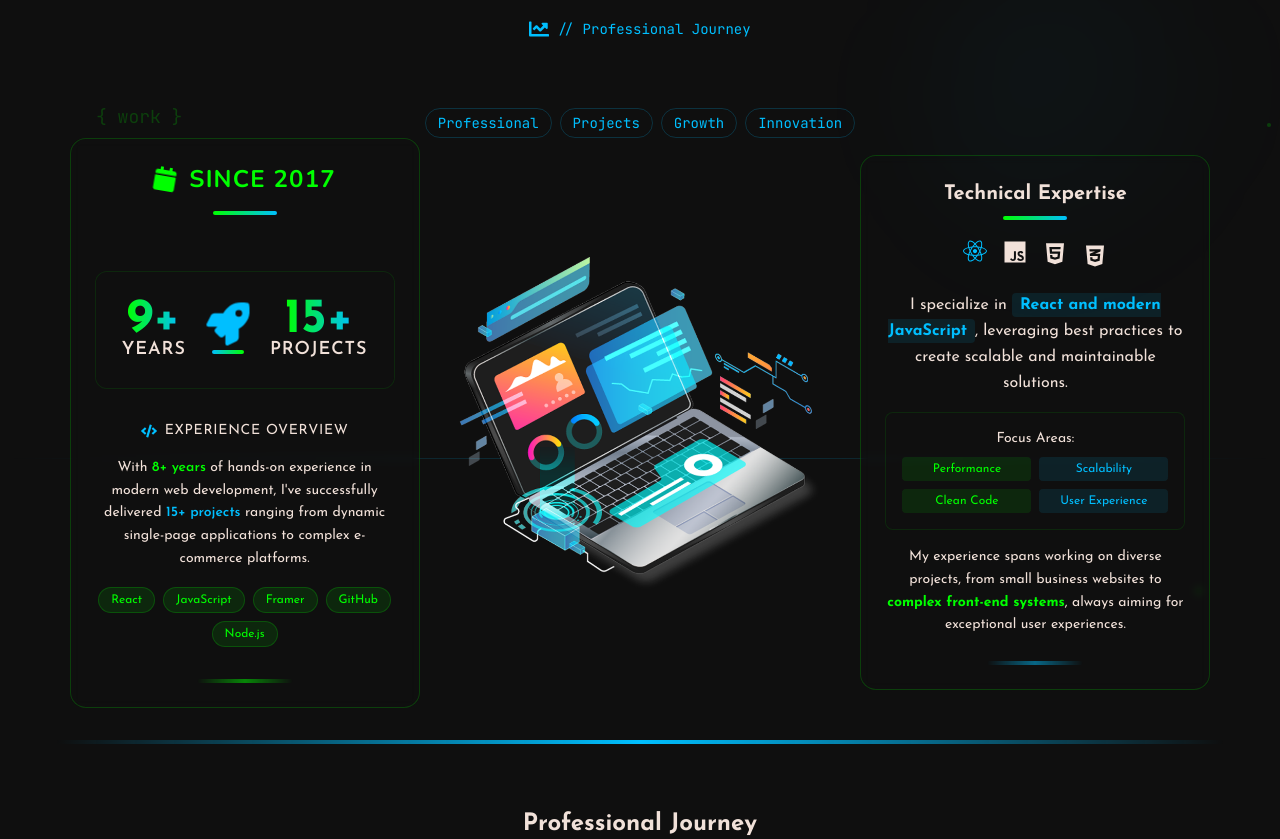
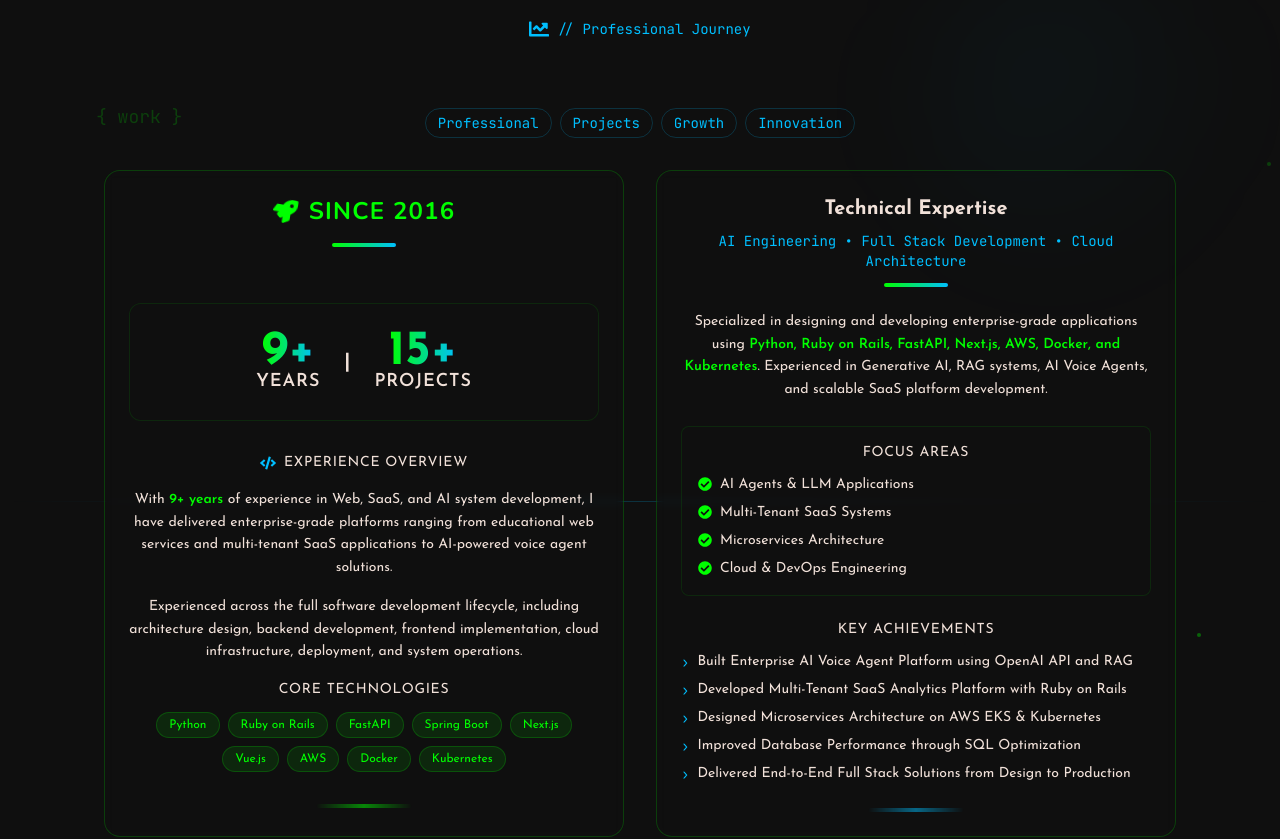
Before and after one commit to strong79/Portfolio, a React (Vite) app: page / in a window 1280 px wide. Shown: the part 3020-3859 px from the top of the page. Built offline with nearby package versions, Linux system fonts and the light colour scheme.

Commit message:
fix: update experience intro

```diff
--- a/src/components/experienceSection/ExperienceTop.jsx
+++ b/src/components/experienceSection/ExperienceTop.jsx
@@ -1,12 +1,10 @@
 import ExperienceTopLeft from "./ExperienceTopLeft";
-import ExperienceTopMiddle from "./ExperienceTopMiddle";
 import ExperienceTopRight from "./ExperienceTopRight";
 
 const ExperienceTop = () => {
   return (
-    <div className="flex lg:flex-row sm:flex-col gap-4 items-center justify-center">
+    <div className="flex flex-col lg:flex-row gap-8 items-stretch justify-center mt-8">
       <ExperienceTopLeft />
-      <ExperienceTopMiddle />
       <ExperienceTopRight />
     </div>
   );
--- a/src/components/experienceSection/ExperienceTopLeft.jsx
+++ b/src/components/experienceSection/ExperienceTopLeft.jsx
@@ -1,6 +1,18 @@
 import ExperienceInfo from "./ExperienceInfo";
 import { motion } from "framer-motion";
-import { FaCalendar, FaRocket, FaCode } from "react-icons/fa";
+import { FaRocket, FaCode } from "react-icons/fa";
+
+const CORE_TECHNOLOGIES = [
+  "Python",
+  "Ruby on Rails",
+  "FastAPI",
+  "Spring Boot",
+  "Next.js",
+  "Vue.js",
+  "AWS",
+  "Docker",
+  "Kubernetes",
+];
 
 const ExperienceTopLeft = () => {
   return (
@@ -8,9 +20,8 @@ const ExperienceTopLeft = () => {
       initial={{ opacity: 0, x: -50 }}
       whileInView={{ opacity: 1, x: 0 }}
       transition={{ duration: 0.8 }}
-      className="flex flex-col gap-8 lg:w-[350px] sm:w-full p-6 bg-gradient-to-br from-gray-900/50 to-black/30 backdrop-blur-sm rounded-2xl border border-green/20 hover:border-green/40 transition-all duration-500"
+      className="flex flex-col gap-8 lg:flex-1 lg:max-w-[520px] sm:w-full p-6 bg-gradient-to-br from-gray-900/50 to-black/30 backdrop-blur-sm rounded-2xl border border-green/20 hover:border-green/40 transition-all duration-500"
     >
-      {/* Header with icon */}
       <div className="text-center relative">
         <div className="flex items-center justify-center gap-3 mb-4">
           <motion.div
@@ -18,70 +29,65 @@ const ExperienceTopLeft = () => {
             transition={{ duration: 3, repeat: Infinity }}
             className="text-green text-2xl"
           >
-            <FaCalendar />
+            <FaRocket />
           </motion.div>
           <h3 className="text-green font-bold uppercase text-2xl font-special tracking-wider">
-            Since 2017
+            Since 2016
           </h3>
         </div>
 
-        {/* Decorative line */}
         <div className="w-16 h-1 bg-gradient-to-r from-green to-cyan mx-auto rounded-full mb-6"></div>
       </div>
 
-      {/* Stats section with enhanced design */}
       <div className="bg-black/20 rounded-xl p-6 border border-green/10">
         <div className="flex justify-center items-center gap-6">
-          <motion.div
-            whileHover={{ scale: 1.05 }}
-            className="text-center"
-          >
+          <motion.div whileHover={{ scale: 1.05 }} className="text-center">
             <ExperienceInfo number="9+" text="Years" />
           </motion.div>
 
-          <div className="flex flex-col items-center">
-            <motion.div
-              animate={{ scale: [1, 1.2, 1] }}
-              transition={{ duration: 2, repeat: Infinity }}
-              className="text-4xl text-cyan mb-2"
-            >
-              <FaRocket />
-            </motion.div>
-            <div className="w-8 h-1 bg-gradient-to-r from-cyan to-green rounded-full"></div>
-          </div>
+          <div className="text-gray-500 font-bold text-xl">|</div>
 
-          <motion.div
-            whileHover={{ scale: 1.05 }}
-            className="text-center"
-          >
+          <motion.div whileHover={{ scale: 1.05 }} className="text-center">
             <ExperienceInfo number="15+" text="Projects" />
           </motion.div>
         </div>
       </div>
 
-      {/* Description with tech focus */}
-      <div className="text-center space-y-4">
-        <div className="flex items-center justify-center gap-2 mb-3">
+      <div className="space-y-4">
+        <div className="flex items-center justify-center gap-2">
           <FaCode className="text-cyan" />
-          <span className="text-sm text-gray-400 uppercase tracking-wider">Experience Overview</span>
+          <span className="text-sm text-gray-400 uppercase tracking-wider">
+            Experience Overview
+          </span>
         </div>
 
-        <p className="text-gray-300 leading-relaxed text-sm">
-          With <span className="text-green font-semibold">8+ years</span> of hands-on experience
-          in modern web development, I&apos;ve successfully delivered
-          <span className="text-cyan font-semibold"> 15+ projects</span> ranging from
-          dynamic single-page applications to complex e-commerce platforms.
+        <p className="text-gray-300 leading-relaxed text-sm text-center">
+          With <span className="text-green font-semibold">9+ years</span> of
+          experience in Web, SaaS, and AI system development, I have delivered
+          enterprise-grade platforms ranging from educational web services and
+          multi-tenant SaaS applications to AI-powered voice agent solutions.
         </p>
 
-        <div className="flex flex-wrap justify-center gap-2 mt-4">
-          {['React', 'JavaScript', 'Framer', 'GitHub', 'Node.js'].map((tech, index) => (
+        <p className="text-gray-300 leading-relaxed text-sm text-center">
+          Experienced across the full software development lifecycle, including
+          architecture design, backend development, frontend implementation,
+          cloud infrastructure, deployment, and system operations.
+        </p>
+
+        <div>
+          <p className="text-sm text-gray-400 uppercase tracking-wider text-center mb-3">
+            Core Technologies
+          </p>
+          <div className="flex flex-wrap justify-center gap-2">
+            {CORE_TECHNOLOGIES.map((tech) => (
               <span
-              key={index}
+                key={tech}
                 className="bg-green/10 text-green px-3 py-1 rounded-full text-xs border border-green/20 hover:border-green/40 transition-colors duration-300"
               >
                 {tech}
               </span>
             ))}
+          </div>
         </div>
       </div>
 
--- a/src/components/experienceSection/ExperienceTopRight.jsx
+++ b/src/components/experienceSection/ExperienceTopRight.jsx
@@ -1,79 +1,84 @@
 import { motion } from "framer-motion";
-import { FaReact, FaJs, FaHtml5, FaCss3Alt } from "react-icons/fa";
+import { FaCheckCircle } from "react-icons/fa";
+
+const FOCUS_AREAS = [
+  "AI Agents & LLM Applications",
+  "Multi-Tenant SaaS Systems",
+  "Microservices Architecture",
+  "Cloud & DevOps Engineering",
+];
+
+const KEY_ACHIEVEMENTS = [
+  "Built Enterprise AI Voice Agent Platform using OpenAI API and RAG",
+  "Developed Multi-Tenant SaaS Analytics Platform with Ruby on Rails",
+  "Designed Microservices Architecture on AWS EKS & Kubernetes",
+  "Improved Database Performance through SQL Optimization",
+  "Delivered End-to-End Full Stack Solutions from Design to Production",
+];
 
 const ExperienceTopRight = () => {
-  const skills = [
-    { icon: FaReact, name: "React", color: "text-cyan" },
-    { icon: FaJs, name: "JavaScript", color: "text-yellow-400" },
-    { icon: FaHtml5, name: "HTML5", color: "text-orange-400" },
-    { icon: FaCss3Alt, name: "CSS3", color: "text-blue-400" }
-  ];
-
   return (
     <motion.div
       initial={{ opacity: 0, x: 50 }}
       whileInView={{ opacity: 1, x: 0 }}
       transition={{ duration: 0.8, delay: 0.2 }}
-      className="lg:w-[350px] sm:w-full bg-gradient-to-br from-gray-900/50 to-black/30 backdrop-blur-sm border border-green/20 p-6 rounded-2xl hover:border-green/40 transition-all duration-500 hover:shadow-xl hover:shadow-green/10"
+      className="lg:flex-1 lg:max-w-[520px] sm:w-full bg-gradient-to-br from-gray-900/50 to-black/30 backdrop-blur-sm border border-green/20 p-6 rounded-2xl hover:border-green/40 transition-all duration-500 hover:shadow-xl hover:shadow-green/10"
     >
-      {/* Header */}
       <div className="text-center mb-6">
         <h3 className="text-xl font-bold text-white mb-2">Technical Expertise</h3>
+        <p className="text-sm text-cyan font-mono mb-3">
+          AI Engineering • Full Stack Development • Cloud Architecture
+        </p>
         <div className="w-16 h-1 bg-gradient-to-r from-green to-cyan mx-auto rounded-full"></div>
       </div>
 
-      {/* Skills icons */}
-      <div className="flex justify-center gap-4 mb-6">
-        {skills.map((skill, index) => (
-          <motion.div
-            key={index}
-            whileHover={{ scale: 1.2, y: -5 }}
-            animate={{ y: [0, -5, 0] }}
-            transition={{
-              duration: 2,
-              repeat: Infinity,
-              delay: index * 0.3,
-              hover: { duration: 0.3 }
-            }}
-            className={`text-2xl ${skill.color} cursor-pointer`}
-            title={skill.name}
-          >
-            <skill.icon />
-          </motion.div>
-        ))}
+      <p className="text-gray-300 leading-relaxed text-center text-sm mb-6">
+        Specialized in designing and developing enterprise-grade applications
+        using{" "}
+        <span className="text-green font-semibold">
+          Python, Ruby on Rails, FastAPI, Next.js, AWS, Docker, and Kubernetes
+        </span>
+        . Experienced in Generative AI, RAG systems, AI Voice Agents, and
+        scalable SaaS platform development.
+      </p>
+
+      <div className="bg-black/20 rounded-lg p-4 border border-green/10 mb-6">
+        <p className="text-sm text-gray-400 mb-3 text-center uppercase tracking-wider">
+          Focus Areas
+        </p>
+        <ul className="space-y-2">
+          {FOCUS_AREAS.map((area) => (
+            <li
+              key={area}
+              className="flex items-start gap-2 text-sm text-gray-300"
+            >
+              <FaCheckCircle className="text-green mt-0.5 shrink-0" />
+              <span>{area}</span>
+            </li>
+          ))}
+        </ul>
       </div>
 
-      {/* Main description */}
-      <div className="space-y-4">
-        <p className="text-gray-300 leading-relaxed text-center">
-          I specialize in{" "}
-          <span className="font-bold text-cyan bg-cyan/10 px-2 py-1 rounded">
-            React and modern JavaScript
-          </span>
-          , leveraging best practices to create scalable and maintainable solutions.
+      <div>
+        <p className="text-sm text-gray-400 mb-3 text-center uppercase tracking-wider">
+          Key Achievements
         </p>
-
-        <div className="bg-black/20 rounded-lg p-4 border border-green/10">
-          <p className="text-sm text-gray-400 mb-2 text-center">Focus Areas:</p>
-          <div className="grid grid-cols-2 gap-2 text-xs">
-            <div className="bg-green/10 text-green px-2 py-1 rounded text-center">Performance</div>
-            <div className="bg-cyan/10 text-cyan px-2 py-1 rounded text-center">Scalability</div>
-            <div className="bg-green/10 text-green px-2 py-1 rounded text-center">Clean Code</div>
-            <div className="bg-cyan/10 text-cyan px-2 py-1 rounded text-center">User Experience</div>
-          </div>
-        </div>
-
-        <p className="text-gray-300 leading-relaxed text-center text-sm">
-          My experience spans working on diverse projects, from small business
-          websites to{" "}
-          <span className="font-bold text-green">
-            complex front-end systems
-          </span>
-          , always aiming for exceptional user experiences.
-        </p>
+        <ul className="space-y-2">
+          {KEY_ACHIEVEMENTS.map((achievement, index) => (
+            <motion.li
+              key={achievement}
+              initial={{ opacity: 0, x: 10 }}
+              whileInView={{ opacity: 1, x: 0 }}
+              transition={{ duration: 0.4, delay: index * 0.08 }}
+              className="flex items-start gap-2 text-sm text-gray-300"
+            >
+              <span className="text-cyan font-mono shrink-0">›</span>
+              <span>{achievement}</span>
+            </motion.li>
+          ))}
+        </ul>
       </div>
 
-      {/* Bottom accent */}
       <div className="mt-6 flex justify-center">
         <div className="w-24 h-1 bg-gradient-to-r from-transparent via-cyan to-transparent rounded-full opacity-50"></div>
       </div>
```
Lines whose indentation alone changed are shown as unchanged.
